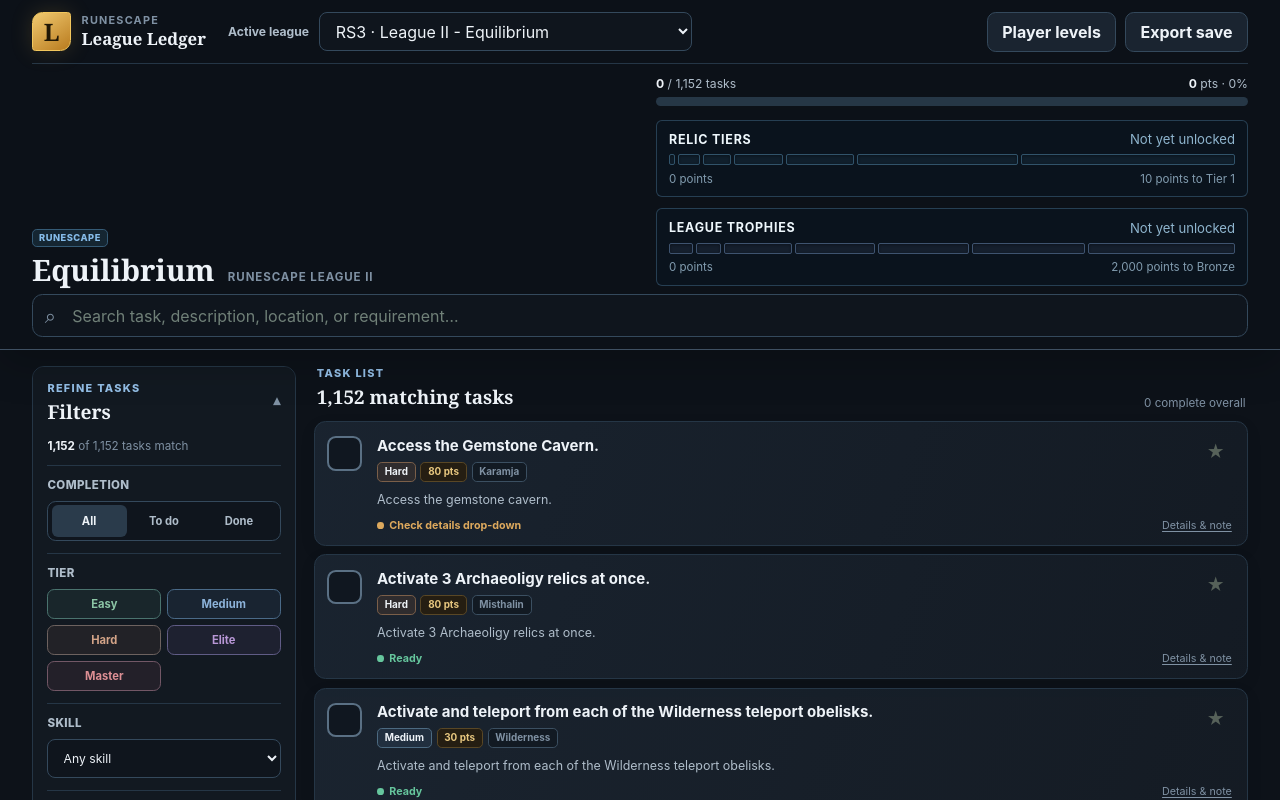
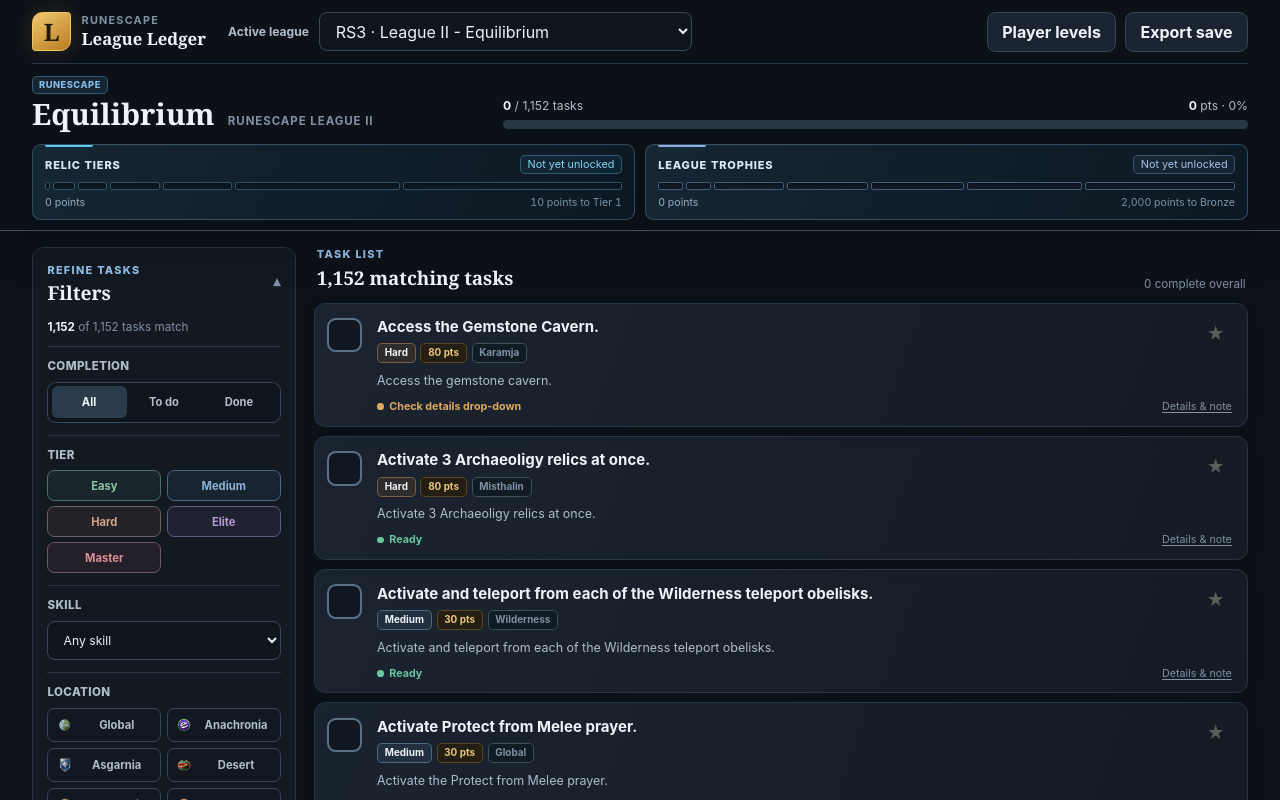
Before and after one commit to Aphemra/runescape-leagues-tracker, a React (Vite) app: page / in a window 1280 px wide. Shown: the top 800 px of the page. Built offline with nearby package versions, Linux system fonts and the light colour scheme.

Commit message:
Fixed the terribly styled header area

```diff
--- a/src/App.css
+++ b/src/App.css
@@ -185,16 +185,22 @@
 
 .topbar__context {
   display: grid;
-  grid-template-columns: minmax(16rem, 1fr) minmax(18rem, 1fr);
-  gap: 2rem;
+  grid-template-columns: minmax(15rem, 0.75fr) minmax(22rem, 1.25fr);
+  gap: 0.75rem 1.5rem;
   align-items: end;
-  padding-block: 0.75rem 0.55rem;
+  padding-block: 0.75rem 0.65rem;
+}
+
+.topbar__context > .overall-progress {
+  align-self: end;
+  padding-bottom: 0.1rem;
 }
 
 .league-heading > div {
   display: flex;
+  flex-wrap: wrap;
   gap: 0.35rem;
-  margin-bottom: 0.5rem;
+  margin-bottom: 0.35rem;
 }
 
 .game-chip,
@@ -261,28 +267,50 @@
 }
 
 .overall-progress__milestones {
-  display: grid;
-  gap: 0.7rem;
-  margin-top: 0.85rem;
+  grid-column: 1 / -1;
+  display: grid;
+  grid-template-columns: repeat(auto-fit, minmax(min(100%, 22rem), 1fr));
+  gap: 0.65rem;
+  margin-top: 0.1rem;
 }
 
 .milestone-progress {
   --milestone-border: #31536a;
-  --milestone-track: #101f2c;
-  --milestone-fill-start: #397ca6;
-  --milestone-fill-end: #5fc4eb;
-
-  padding: 0.65rem 0.75rem;
-  border: 1px solid rgba(75, 119, 148, 0.45);
-  border-radius: 6px;
-  background: rgba(10, 22, 32, 0.72);
+  --milestone-track: #0c1822;
+  --milestone-fill-start: #337ea9;
+  --milestone-fill-end: #62c9ee;
+  --milestone-glow: rgba(76, 184, 229, 0.2);
+
+  position: relative;
+  min-width: 0;
+  overflow: hidden;
+  padding: 0.65rem 0.75rem 0.6rem;
+  border: 1px solid rgba(67, 105, 132, 0.62);
+  border-radius: 0.55rem;
+  background: linear-gradient(115deg, rgba(26, 45, 60, 0.68), rgba(12, 24, 34, 0.82)), #0d1822;
+  box-shadow:
+    inset 0 1px 0 rgba(255, 255, 255, 0.025),
+    0 0.3rem 1rem rgba(0, 0, 0, 0.12);
+}
+
+.milestone-progress::before {
+  position: absolute;
+  top: 0;
+  left: 0.75rem;
+  width: 3rem;
+  height: 2px;
+  border-radius: 0 0 2px 2px;
+  background: var(--milestone-fill-end);
+  box-shadow: 0 0 0.75rem var(--milestone-glow);
+  content: "";
 }
 
 .milestone-progress[data-track="trophies"] {
-  --milestone-border: #3e536f;
-  --milestone-track: #151f2d;
-  --milestone-fill-start: #526f9f;
-  --milestone-fill-end: #83a9df;
+  --milestone-border: #465c7b;
+  --milestone-track: #111a28;
+  --milestone-fill-start: #5979ad;
+  --milestone-fill-end: #91afe2;
+  --milestone-glow: rgba(119, 151, 207, 0.2);
 }
 
 .milestone-progress__labels,
@@ -290,59 +318,76 @@
   display: flex;
   align-items: center;
   justify-content: space-between;
-  gap: 1rem;
+  gap: 0.75rem;
+  font-variant-numeric: tabular-nums;
 }
 
 .milestone-progress__labels {
-  margin-bottom: 0.45rem;
-  color: #d8e7f2;
-  font-size: 0.82rem;
+  margin-bottom: 0.48rem;
 }
 
 .milestone-progress__labels strong {
-  color: #eef7fc;
-  font-size: 0.78rem;
-  letter-spacing: 0.06em;
+  overflow: hidden;
+  color: #dceaf4;
+  font-size: 0.69rem;
+  font-weight: 800;
+  letter-spacing: 0.075em;
+  text-overflow: ellipsis;
   text-transform: uppercase;
+  white-space: nowrap;
 }
 
 .milestone-progress__labels span {
-  color: #8fb5ce;
+  flex: 0 0 auto;
+  padding: 0.12rem 0.4rem;
+  border: 1px solid color-mix(in srgb, var(--milestone-fill-end) 34%, transparent);
+  border-radius: 0.3rem;
+  color: color-mix(in srgb, var(--milestone-fill-end) 78%, white);
+  background: color-mix(in srgb, var(--milestone-fill-start) 11%, transparent);
+  font-size: 0.68rem;
+  line-height: 1.2;
 }
 
 .milestone-progress__segments {
   display: flex;
+  width: 100%;
+  height: 8px;
   gap: 3px;
-  width: 100%;
-  height: 11px;
 }
 
 .milestone-progress__segment {
   position: relative;
-  min-width: 6px;
+  min-width: 5px;
   overflow: hidden;
   border: 1px solid var(--milestone-border);
   border-radius: 2px;
   background: var(--milestone-track);
-  box-shadow: inset 0 1px 3px rgba(0, 0, 0, 0.38);
+  box-shadow: inset 0 1px 3px rgba(0, 0, 0, 0.42);
 }
 
 .milestone-progress__fill {
   display: block;
   height: 100%;
   background: linear-gradient(90deg, var(--milestone-fill-start), var(--milestone-fill-end));
-  box-shadow: 0 0 8px rgba(85, 181, 224, 0.28);
+  box-shadow: 0 0 8px var(--milestone-glow);
   transition: width 300ms ease;
 }
 
 .milestone-progress__meta {
-  margin-top: 0.4rem;
-  color: #829caf;
-  font-size: 0.72rem;
+  margin-top: 0.42rem;
+  color: #7893a8;
+  font-size: 0.66rem;
+}
+
+.milestone-progress__meta span:first-child {
+  color: #97afc0;
 }
 
 .milestone-progress__meta span:last-child {
+  overflow: hidden;
   text-align: right;
+  text-overflow: ellipsis;
+  white-space: nowrap;
 }
 
 .progress-track {
@@ -1603,8 +1648,14 @@
 
   .topbar__context {
     grid-template-columns: 1fr;
-    gap: 0.6rem;
+    gap: 0.65rem;
     padding-block: 0.6rem;
+  }
+
+  .overall-progress__milestones {
+    grid-column: 1;
+    grid-template-columns: 1fr;
+    gap: 0.5rem;
   }
 
   .league-heading h1 {
@@ -1663,17 +1714,6 @@
     max-height: none;
     border: 0;
     border-radius: 0;
-  }
-}
-
-@media (max-width: 640px) {
-  .milestone-progress__labels,
-  .milestone-progress__meta {
-    gap: 0.5rem;
-  }
-
-  .milestone-progress {
-    padding-inline: 0.6rem;
   }
 }
 
--- a/src/App.tsx
+++ b/src/App.tsx
@@ -204,8 +204,10 @@
               <span className={`game-chip game-chip--${manifest.game}`}>
                 {manifest.game === "osrs" ? "Old School" : "RuneScape"}
               </span>
+
               {manifest.status === "partial" && <span className="status-chip">Published so far</span>}
             </div>
+
             <h1>
               {manifest.shortName} <span>{manifest.edition}</span>
             </h1>
@@ -216,39 +218,24 @@
               <span>
                 <strong>{progress.completed.toLocaleString()}</strong> / {progress.total.toLocaleString()} tasks
               </span>
+
               <span>
                 <strong>{progress.pointsEarned.toLocaleString()}</strong> pts · {progress.percent}%
               </span>
             </div>
+
             <div className="progress-track progress-track--large" aria-label={`${progress.percent}% complete`}>
               <span style={{ width: `${progress.percent}%` }} />
             </div>
-            {progressionTracks.length > 0 && (
-              <div className="overall-progress__milestones">
-                {progressionTracks.map((track) => (
-                  <MilestoneProgress key={track.id} track={track} points={progress.pointsEarned} />
-                ))}
-              </div>
-            )}
           </div>
-        </div>
 
-        <div className="searchbar">
-          <label className="search-input">
-            <span className="search-input__icon" aria-hidden="true">
-              ⌕
-            </span>
-            <span className="sr-only">Search tasks</span>
-            <input
-              type="search"
-              value={leagueState.filters.search}
-              placeholder="Search task, description, location, or requirement…"
-              onChange={(event) => updateFilters({ ...leagueState.filters, search: event.target.value })}
-            />
-          </label>
-          <button className="secondary-button filter-button" type="button" onClick={() => setIsFiltersOpen(true)}>
-            Filters {activeFilterCount > 0 && <span>{activeFilterCount}</span>}
-          </button>
+          {progressionTracks.length > 0 && (
+            <div className="overall-progress__milestones">
+              {progressionTracks.map((track) => (
+                <MilestoneProgress key={track.id} track={track} points={progress.pointsEarned} />
+              ))}
+            </div>
+          )}
         </div>
       </header>
 
```
